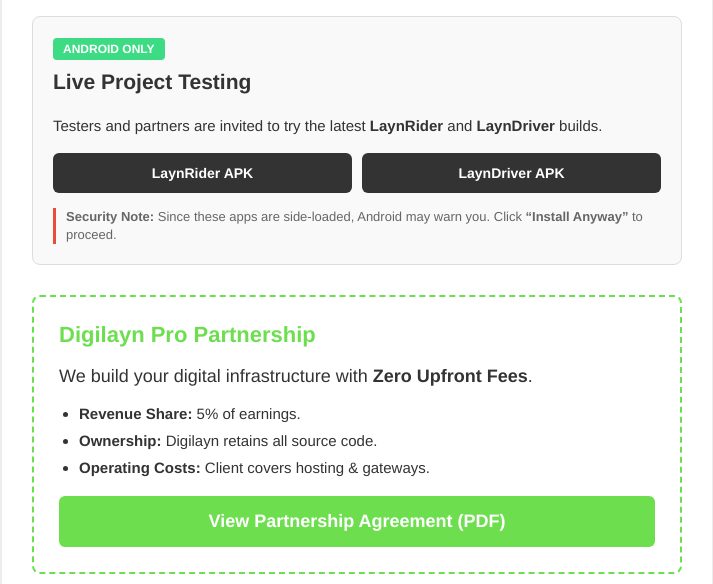
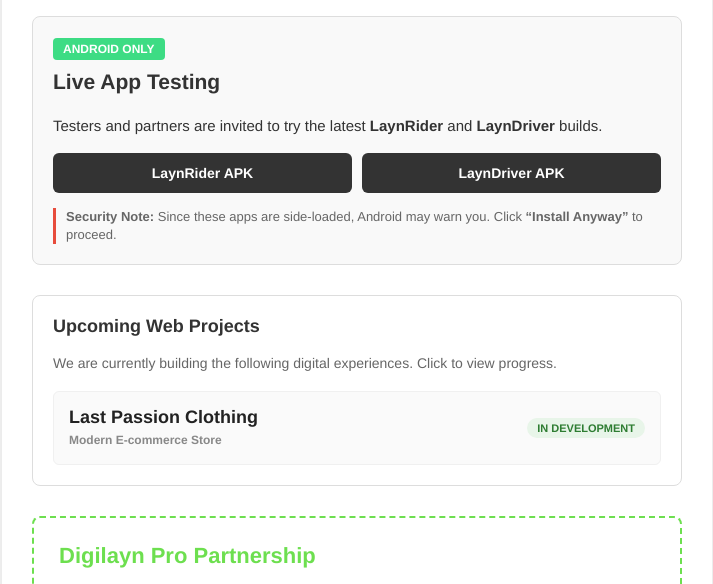
Before and after one commit to usrmusa/digilayn, a plain HTML site: page index.html in a window 1280 px wide. Shown: the part 358-942 px from the top of the page, without its empty margins (283-996 px from the left). Drawn offline with Linux system fonts and the light colour scheme.

Commit message:
Update website

```diff
--- a/index.html
+++ b/index.html
@@ -12,7 +12,6 @@
     <meta name="robots" content="index,follow">
     <meta name="theme-color" content="#6ddf4f">
 
-    <!-- ✅ FAVICONS -->
     <link rel="icon" href="favicon/favicon.ico">
     <link rel="icon" type="image/png" sizes="96x96" href="favicon/favicon-96x96.png">
     <link rel="icon" type="image/svg+xml" href="favicon/favicon.svg">
@@ -73,13 +72,17 @@
           text-transform: uppercase;
         }
 
-        .test-box {
+        .test-box, .upcoming-box {
             background: #f9f9f9;
             border: 1px solid #ddd;
             border-radius: 8px;
             padding: 20px;
             margin: 30px 0;
             text-align: left;
+        }
+
+        .upcoming-box {
+            background: #ffffff;
         }
 
         .device-badge {
@@ -91,6 +94,36 @@
             font-size: 12px;
             font-weight: bold;
             margin-bottom: 10px;
+        }
+
+        .status-pill {
+            float: right;
+            background: #e8f5e9;
+            color: #2e7d32;
+            padding: 4px 10px;
+            border-radius: 20px;
+            font-size: 11px;
+            font-weight: bold;
+            text-transform: uppercase;
+        }
+
+        .project-link {
+            display: flex;
+            align-items: center;
+            justify-content: space-between;
+            padding: 15px;
+            background: #fafafa;
+            border-radius: 6px;
+            border: 1px solid #f0f0f0;
+            transition: all 0.2s ease;
+            text-decoration: none;
+            color: inherit;
+        }
+
+        .project-link:hover {
+            border-color: var(--digilayn-green);
+            background: #fff;
+            transform: translateY(-2px);
         }
 
         .apk-links {
@@ -167,7 +200,7 @@
 
     <div class="test-box">
         <span class="device-badge">ANDROID ONLY</span>
-        <h3 style="margin-top:0;">Live Project Testing</h3>
+        <h3 style="margin-top:0;">Live App Testing</h3>
         <p style="font-size: 15px; line-height: 1.5;">
             Testers and partners are invited to try the latest <strong>LaynRider</strong> and <strong>LaynDriver</strong> builds.
         </p>
@@ -181,6 +214,21 @@
             <strong>Security Note:</strong> Since these apps are side-loaded, Android may warn you.
             Click <strong>“Install Anyway”</strong> to proceed.
         </div>
+    </div>
+
+    <div class="upcoming-box">
+        <h3 style="margin-top:0; font-size: 18px;">Upcoming Web Projects</h3>
+        <p style="font-size: 14px; color: #666; margin-bottom: 20px;">
+            We are currently building the following digital experiences. Click to view progress.
+        </p>
+
+        <a href="https://lastpassionclothing.co.za/" target="_blank" class="project-link">
+            <div>
+                <strong style="display: block; color: #222;">Last Passion Clothing</strong>
+                <span style="font-size: 12px; color: #888;">Modern E-commerce Store</span>
+            </div>
+            <span class="status-pill">In Development</span>
+        </a>
     </div>
 
     <div class="pro-box">
@@ -199,7 +247,7 @@
     </div>
 
     <p style="margin-top: 30px;">
-        Let's build together. <a href="https://wa.me/27815532209">WhatsApp Musa</a>
+        Let's build together. <a href="https://wa.me/27815532209">WhatsApp</a>
     </p>
 
     <p class="footer">Digital Products & Modern Interior Design</p>
```
